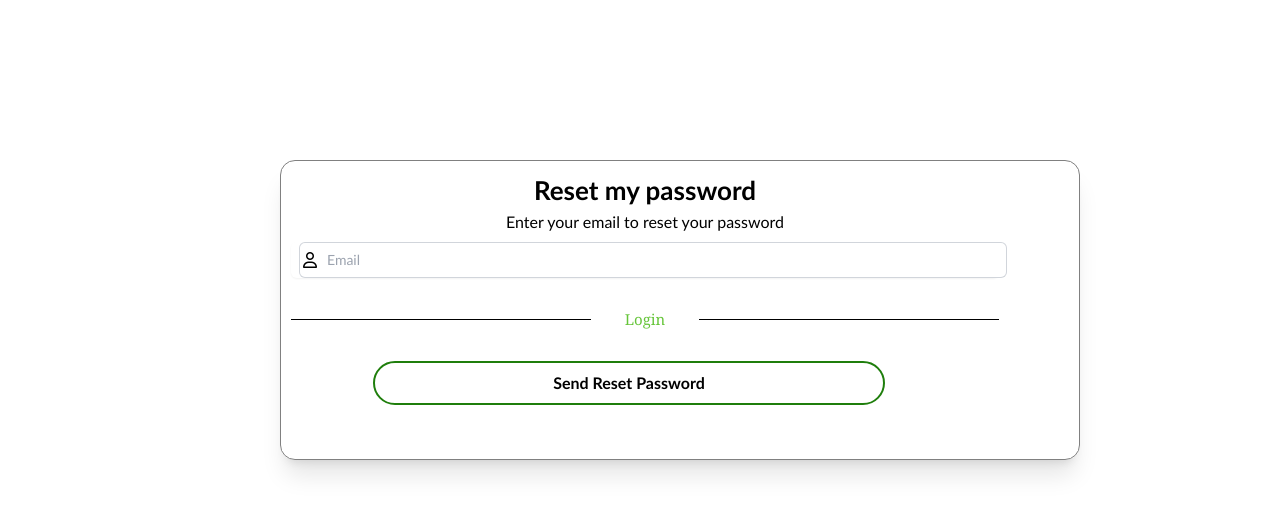
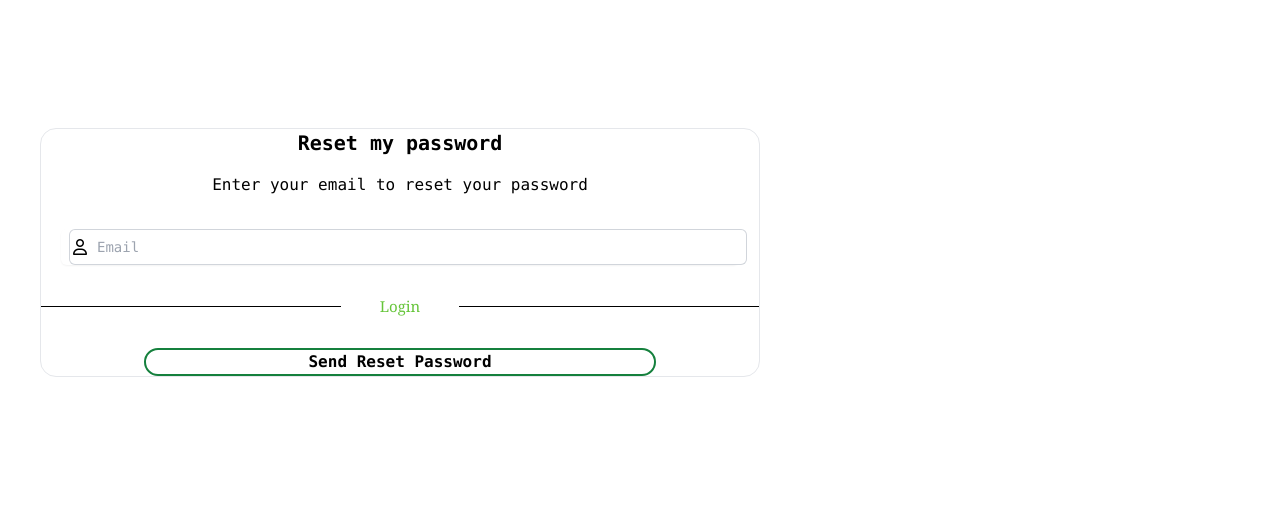
Before and after one commit to Gabbana237/small_tp, a plain HTML site: page form_tailwind.html in a window 1280 px wide. Drawn offline with nearby package versions, Linux system fonts and the light colour scheme.

Commit message:
work hard

```diff
--- a/form2.css
+++ b/form2.css
@@ -3,19 +3,6 @@ body{
     font-family: 'Gill Sans', 'Gill Sans MT', Calibri,
     'Trebuchet MS', sans-serif;
     max-width: 800px;
-}
-.container{
-    border: 1px solid grey;
-    border-radius: 15px;
-    width: 400px;
-    align-items: center;
-    padding-left: 10%;
-    padding-right: 10%;
-    padding-top: 10px;
-    padding-left: 10px;
-    height: 300px;
-    margin-left:35%;
-    margin-top: 20%;
 }
 .container .first{
     font-size: 26px;
--- a/form_tailwind.html
+++ b/form_tailwind.html
@@ -8,24 +8,24 @@
   <script src="https://kit.fontawesome.com/8d9e6c8ce3.js"
   crossorigin="anonymous"></script>
 </head>
-<body >
-  <div class="container shadow-xl ">
-      <h1 class="first"> Reset my password</h1>
-     <p>Enter your email to reset your password</p>
-    <div class="form">
+<body class="font-mono">
+  <div class="border rounded-[16px] md:mt-20 se:mx-7 mt-40 px:mx-0 ml-10 mr-10 lr:mx-96 lg:mt-32 ">
+      <h1 class="text-xl font-bold"> Reset my password</h1>
+     <p class="mt-4">Enter your email to reset your password</p>
+    <div class="mt-8 mx-5 ">
      <label for="email" class="block text-sm font-medium leading-6 text-gray-900"></label>
             <div class="relative mt-2 rounded-md shadow-sm">
                  <div class="pointer-events-none absolute inset-y-0 left-0 flex items-center pl-3">
                      <span class="fa-regular fa-user"></span>
                 </div>
-                <input type="text" name="email" id="email" class="block w-full rounded-md border-0 py-1.5 pl-7 pr-20 text-gray-900 ring-1 ring-inset ring-gray-300 placeholder:text-gray-400 ml-2 focus:ring-2 focus:ring-inset focus:ring-indigo-600 sm:text-sm sm:leading-6" placeholder="Email">
+                <input type="text" name="email" id="email" class="block w-full rounded-md border-0 py-1.5 pl-7 pr-20 text-gray-900 ring-1 ring-inset ring-gray-300 placeholder:text-gray-400 ml-2 focus:ring-2 focus:ring-inset focus:ring-indigo-600 sm:text-sm sm:leading-6 " placeholder="Email">
             </div>
      </div>
     <div class="login-text font-serif">
         <h1><span>Login</span></h1>
     </div>
     <div class="send  ">
-        <button type="button" class="btn me-8 w-8/12 w-full max-w-lg md:w-auto hover:bg-green-700  font-bold py-2 px-4 rounded-lg btn-custom btn-outline-success">Send Reset Password</button>
+        <button type="button" class="border-2 hover:text-white lg:w-full max-w-lg md:w-auto border-green-700 font-bold hover:bg-green-700 sm:w-full px:mx-3 duration-300 font-bold  rounded-full">Send Reset Password</button>
     </div>
 </div>
 
```
